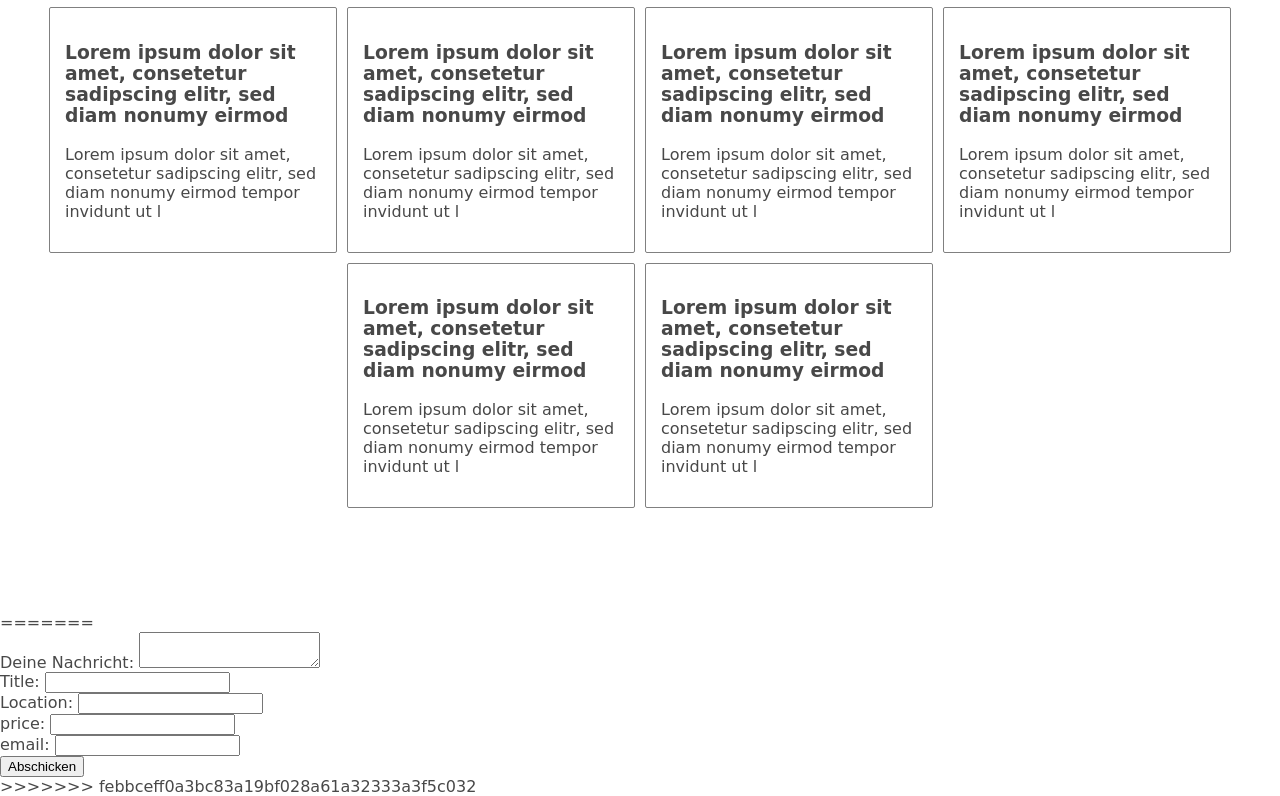
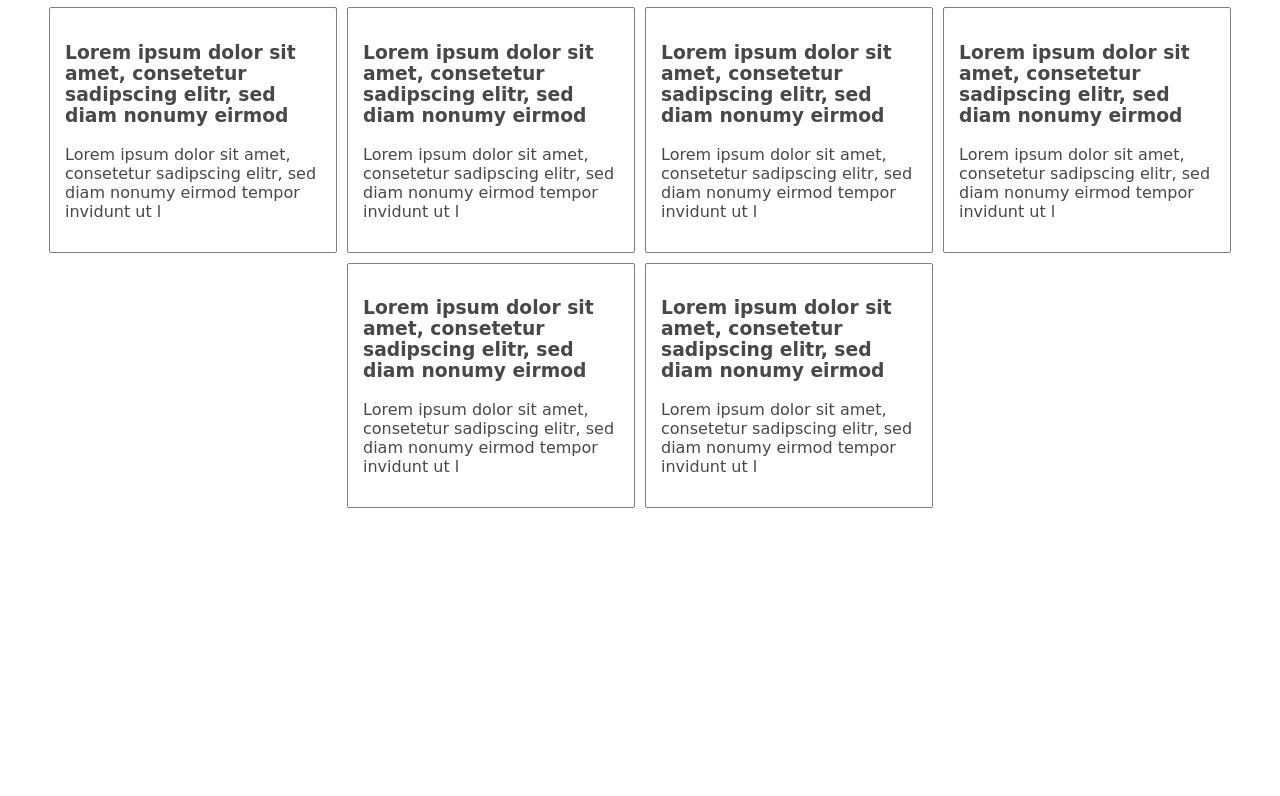
Before and after one commit to osamaAlhaj/anzeigeWebsite, a website: page public/index.html in a window 1280 px wide. Shown: the part 1028-1824 px from the top of the page. After the commit the page ends 1641 px from the top, so only its background shows below. Drawn offline with nearby package versions, Linux system fonts and the light colour scheme; no server answers; a web font is replaced by a local one.

Commit message:
index.html changes

```diff
--- a/public/index.html
+++ b/public/index.html
@@ -13,7 +13,6 @@
         <div class="header-title-container">
             <h1>All You Need Is Here</h1>
         </div>
-<<<<<<< HEAD
         <form class="header-input-container">
             <input type="search" name="Search for Title" id="input-header-search-title" placeholder="Search for Title">
             <input type="search" name="Search for Location" id="input-header-search-location" placeholder="Search for Location">
@@ -85,42 +84,5 @@
             <input type="button" value="Search" id="header-button-search">
 </div> -->
 <script src="guestbook.js"></script>
-=======
-
-        <div>
-            <label>
-                Deine Nachricht:
-                <textarea name="text"></textarea>
-            </label>
-        </div>
-        <div>
-            <label>
-                Title:
-                <input type="text" name="title">
-            </label>
-        </div>
-        <div>
-            <label>
-                Location:
-                <input type="text" name="location">
-            </label>
-        </div><div>
-            <label>
-                price:
-                <input type="number" step="0.01" name="price">
-            </label>
-        </div>
-        <div>
-            <label>
-                email:
-                <input type="email" name="email">
-            </label>
-        </div>
-
-        <div>
-            <button type="submit">Abschicken</button>
-        </div>
-    </form>
->>>>>>> febbceff0a3bc83a19bf028a61a32333a3f5c032
 </body>
 </html>
```
